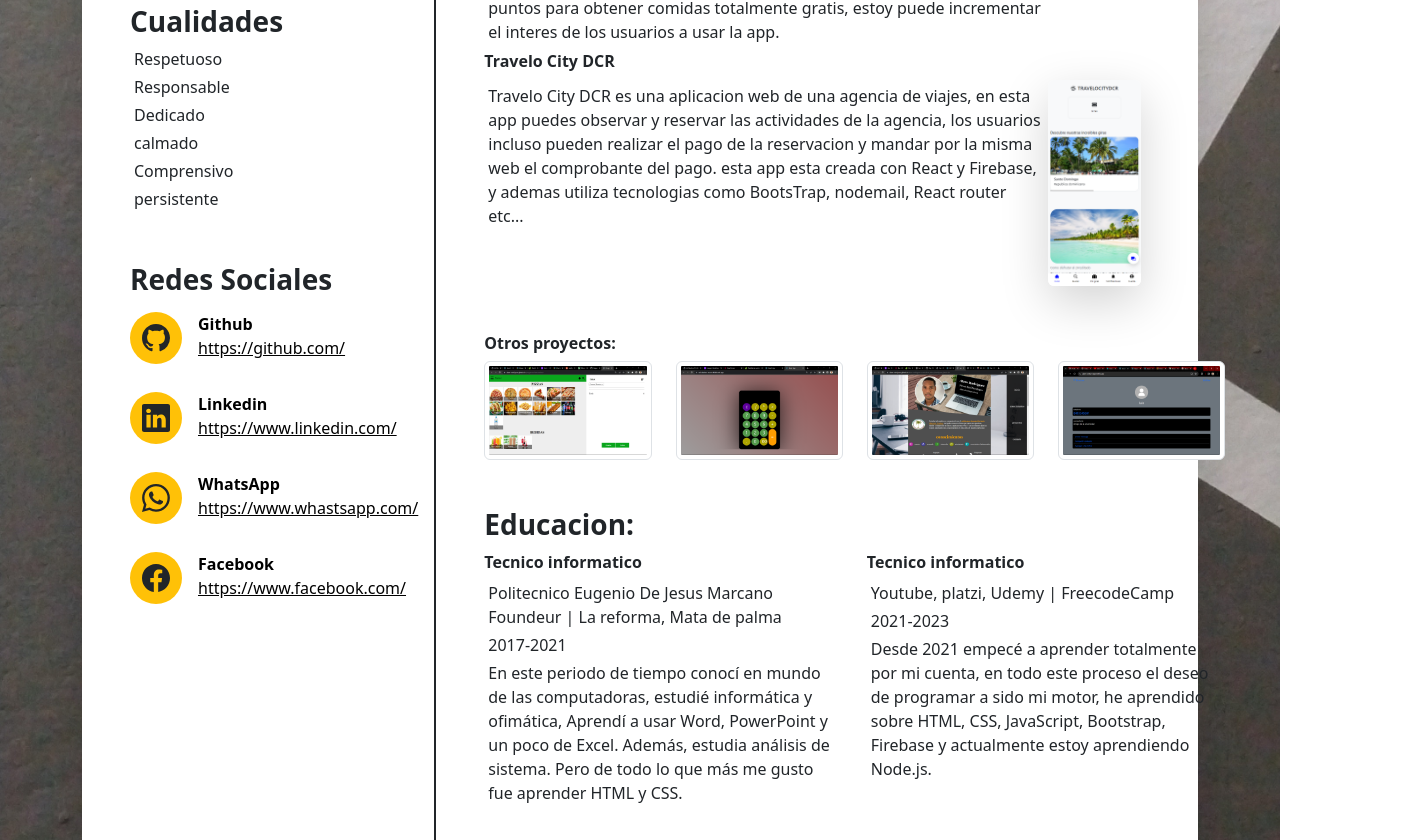
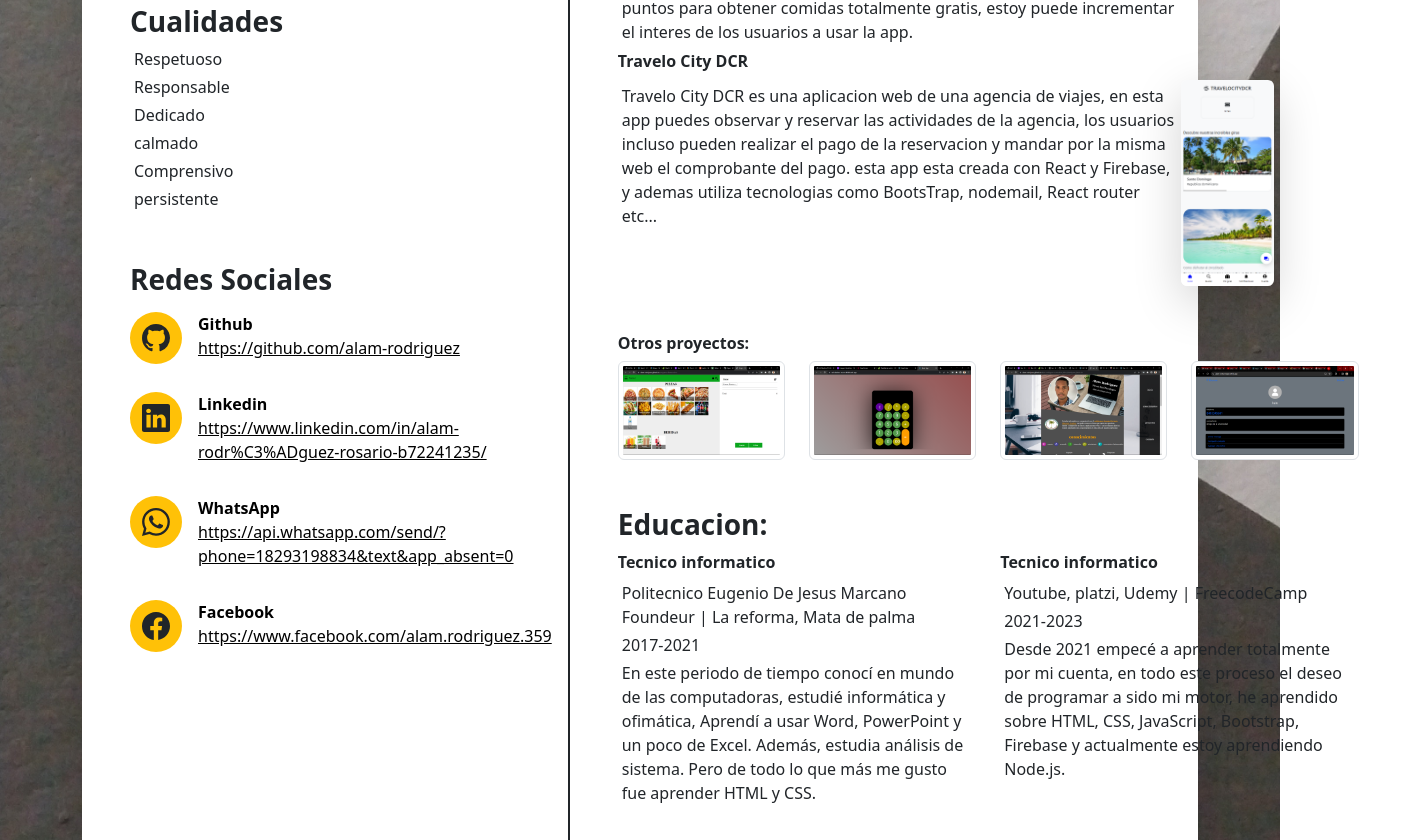
Before and after one commit to alam-rodriguez/curriculum, a React (Create React App) app: page / in a window 1280 px wide. Shown: the part 869-1709 px from the top of the page, 1407 px wide, since content can reach past the window. Built offline with nearby package versions, Linux system fonts and the light colour scheme.

Commit message:
first commit

```diff
--- a/src/components/Header.jsx
+++ b/src/components/Header.jsx
@@ -1,38 +1,25 @@
-import React from 'react';
-import './css/Header.css';
-import alamFoto from '../images/alam foto.JPG';
+import React from "react";
+import "./css/Header.css";
+import alamFoto from "../images/alam foto.JPG";
 import { BsTelephoneFill, BsFillFilePersonFill } from "react-icons/bs";
 import { TbMail } from "react-icons/tb";
-import HeaderLinks from './SubComponentes/HeaderLinks';
+import HeaderLinks from "./SubComponentes/HeaderLinks";
 
 const Header = () => {
   return (
-    <div className='d-flex flex-column flex-lg-row'>
-        <img src={alamFoto} alt="Foto de Alam Rodriguez" className='m-auto rounded-circle img-thumbnail p-0' />
-        <div className='m-auto text-center'>
-            <h1 className='title w-100 fw-bold fs-1'>Alam Rodriguez</h1>
-            <p className='fs-4 fw-lighter m-auto'>Front-End Developer</p>
-        </div>
-        <div className='m-auto d-flex flex-column'>
-          <HeaderLinks
-            Icon={BsTelephoneFill}
-            text='Telefono'
-            link='809-319-8834'
-          />
-          <HeaderLinks
-            Icon={TbMail}
-            text='E-mail'
-            link='alamrd2016@gmail.com'
-          />
-          <HeaderLinks
-            Icon={BsFillFilePersonFill}
-            text='Github'
-            link='Alam Rodriguez'
-          />
-        </div>
-
+    <div className="d-flex flex-column flex-lg-row">
+      <img src={alamFoto} alt="Foto de Alam Rodriguez" className="m-auto rounded-circle img-thumbnail p-0" />
+      <div className="m-auto text-center">
+        <h1 className="title w-100 fw-bold fs-1">Alam Rodriguez</h1>
+        <p className="fs-4 fw-lighter m-auto">Front-End Developer</p>
+      </div>
+      <div className="m-auto d-flex flex-column">
+        <HeaderLinks Icon={BsTelephoneFill} text="Telefono" link="809-319-8834" path="https://api.whatsapp.com/send/?phone=18293198834&text&app_absent=0" />
+        <HeaderLinks Icon={TbMail} text="E-mail" link="alamrd2016@gmail.com" path="mailto:alamrd2016@gmail.com" />
+        <HeaderLinks Icon={BsFillFilePersonFill} text="Github" link="Alam Rodriguez" path="https://github.com/alam-rodriguez" />
+      </div>
     </div>
-  )
-}
+  );
+};
 
 export default Header;
--- a/src/components/SectionLetf.jsx
+++ b/src/components/SectionLetf.jsx
@@ -1,56 +1,53 @@
-import React from 'react'
+import React from "react";
 
-import { BsGithub, BsLinkedin, BsWhatsapp, BsFacebook } from 'react-icons/bs';
+import { BsGithub, BsLinkedin, BsWhatsapp, BsFacebook } from "react-icons/bs";
 
-import SectionLeftHabilidades from './SubComponentes/SectionLeftHabilidades';
-import SectionLeftLenguajes from './SubComponentes/SectionLeftLenguajes';
-import SectionLetfCualidad from './SubComponentes/SectionLetfCualidad';
-import SectionLeftRedSocial from './SubComponentes/SectionLeftRedSocial';
-
+import SectionLeftHabilidades from "./SubComponentes/SectionLeftHabilidades";
+import SectionLeftLenguajes from "./SubComponentes/SectionLeftLenguajes";
+import SectionLetfCualidad from "./SubComponentes/SectionLetfCualidad";
+import SectionLeftRedSocial from "./SubComponentes/SectionLeftRedSocial";
 
 const SectionLetf = () => {
   return (
-    <div className='row text-center text-lg-start align-content-center ps-lg-5 flex-column flex-md-row'>
-
-      <header className='col-6 col-md-6 mt-5 col-lg-12'>
-        <h1 className='h3 fw-bold'>Habilidades</h1>
-        <SectionLeftHabilidades name='HTML' />
-        <SectionLeftHabilidades name='CSS' />
-        <SectionLeftHabilidades name='Bootstrap' />
-        <SectionLeftHabilidades name='JavaScript' />
-        <SectionLeftHabilidades name='React' />
-        <SectionLeftHabilidades name='Firebase' />
-        <SectionLeftHabilidades name='Flutter' />
+    <div className="row text-center text-lg-start align-content-center ps-lg-5 flex-column flex-md-row">
+      <header className="col-6 col-md-6 mt-5 col-lg-12">
+        <h1 className="h3 fw-bold">Habilidades</h1>
+        <SectionLeftHabilidades name="HTML" />
+        <SectionLeftHabilidades name="CSS" />
+        <SectionLeftHabilidades name="Bootstrap" />
+        <SectionLeftHabilidades name="JavaScript" />
+        <SectionLeftHabilidades name="React" />
+        <SectionLeftHabilidades name="Firebase" />
+        <SectionLeftHabilidades name="Flutter" />
       </header>
 
-      <div className='col-6 col-md-6 mt-5 pe-md-5 me-md-0 col-lg-12'>
-        <h2 className='h3 fw-bold'>Lenguajes</h2>
+      <div className="col-6 col-md-6 mt-5 pe-md-5 me-md-0 col-lg-12">
+        <h2 className="h3 fw-bold">Lenguajes</h2>
         <div>
-          <SectionLeftLenguajes idioma='Español' porcentaje={85} />
-          <SectionLeftLenguajes idioma='English' porcentaje={55} />
+          <SectionLeftLenguajes idioma="Español" porcentaje={85} />
+          <SectionLeftLenguajes idioma="English" porcentaje={55} />
         </div>
       </div>
 
-      <div className='col-6 col-md-6 mt-5 col-lg-12'>
-        <h1 className='h3 fw-bold'>Cualidades</h1>
-        <SectionLetfCualidad cualidad='Respetuoso' />
-        <SectionLetfCualidad cualidad='Responsable' />
-        <SectionLetfCualidad cualidad='Dedicado' />
-        <SectionLetfCualidad cualidad='calmado' />
-        <SectionLetfCualidad cualidad='Comprensivo' />
-        <SectionLetfCualidad cualidad='persistente' />
+      <div className="col-6 col-md-6 mt-5 col-lg-12">
+        <h1 className="h3 fw-bold">Cualidades</h1>
+        <SectionLetfCualidad cualidad="Respetuoso" />
+        <SectionLetfCualidad cualidad="Responsable" />
+        <SectionLetfCualidad cualidad="Dedicado" />
+        <SectionLetfCualidad cualidad="calmado" />
+        <SectionLetfCualidad cualidad="Comprensivo" />
+        <SectionLetfCualidad cualidad="persistente" />
       </div>
 
-      <div className='col-6 col-md-6 mt-5 col-lg-12'>
-        <h1 className='h3 fw-bold'>Redes Sociales</h1>
-        <SectionLeftRedSocial Icon={BsGithub} red='Github' link='https://github.com/' />
-        <SectionLeftRedSocial Icon={BsLinkedin} red='Linkedin' link='https://www.linkedin.com/' />
-        <SectionLeftRedSocial Icon={BsWhatsapp} red='WhatsApp' link='https://www.whastsapp.com/' />
-        <SectionLeftRedSocial Icon={BsFacebook} red='Facebook' link='https://www.facebook.com/' />
+      <div className="col-6 col-md-6 mt-5 col-lg-12">
+        <h1 className="h3 fw-bold">Redes Sociales</h1>
+        <SectionLeftRedSocial Icon={BsGithub} red="Github" link="https://github.com/alam-rodriguez" />
+        <SectionLeftRedSocial Icon={BsLinkedin} red="Linkedin" link="https://www.linkedin.com/in/alam-rodr%C3%ADguez-rosario-b72241235/" />
+        <SectionLeftRedSocial Icon={BsWhatsapp} red="WhatsApp" link="https://api.whatsapp.com/send/?phone=18293198834&text&app_absent=0" />
+        <SectionLeftRedSocial Icon={BsFacebook} red="Facebook" link="https://www.facebook.com/alam.rodriguez.359" />
       </div>
-
     </div>
-  )
-}
+  );
+};
 
 export default SectionLetf;
--- a/src/components/SectionRigth.jsx
+++ b/src/components/SectionRigth.jsx
@@ -60,16 +60,16 @@ const SectionRigth = () => {
         <div>
           <h2 className="fw-bold fs-6 pt-5">Otros proyectos:</h2>
           <div className="row">
-            <a className="col-12 col-sm-6 col-md-3" href="" target="_blank">
+            <a className="col-12 col-sm-6 col-md-3" href="https://fact-two.netlify.app/" target="_blank">
               <img className="img-thumbnail w-100 h-auto" src={Proyecto1} alt="" />
             </a>
-            <a className="col-12 col-sm-6 col-md-3" href="" target="_blank">
+            <a className="col-12 col-sm-6 col-md-3" href="https://calculadora-react-alam.netlify.app/" target="_blank">
               <img className="img-thumbnail w-100 h-auto" src={Proyecto2} alt="" />
             </a>
             <a className="col-12 col-sm-6 col-md-3" href="https://alam-rodriguez.github.io/alam-rodriguez-curriculum_Alam_Rodriguez.github.io/" target="_blank">
               <img className="img-thumbnail w-100 h-auto" src={OtrosProyecto1} alt="" />
             </a>
-            <a className="col-12 col-sm-6 col-md-3" href="https://alam-rodriguez.github.io/pizza-mia-guerra/" target="_blank">
+            <a className="col-12 col-sm-6 col-md-3" href="https://alam-contact-app.netlify.app/" target="_blank">
               <img className="img-thumbnail w-100 h-auto" src={ContactApp} alt="" />
             </a>
           </div>
--- a/src/components/SubComponentes/HeaderLinks.jsx
+++ b/src/components/SubComponentes/HeaderLinks.jsx
@@ -1,20 +1,19 @@
-import React from 'react';
+import React from "react";
 
-
-const HeaderLinks = ({Icon, text, link,}) => {
+const HeaderLinks = ({ Icon, text, link, path }) => {
   return (
-    <div className='m-3 w-100'>
-        <a className='d-flex text-black text-decoration-none' href="https://api.whatsapp.com/send/?phone=18293198834&text&app_absent=0" target='_blank'>
-            <div className='bg-black w-20 h-25 rounded-circle p-2 mt-1'>
-                <Icon className='text-warning m-1' />
-            </div>
-            <div className='mx-3'>
-                <p className='fw-semibold mb-0'>{text}</p>
-                <p className='fw-light m-0 text-decoration-underline'>{link}</p>
-            </div>
+    <div className="m-3 w-100">
+      <a className="d-flex text-black text-decoration-none" href={path} target="_blank">
+        <div className="bg-black w-20 h-25 rounded-circle p-2 mt-1">
+          <Icon className="text-warning m-1" />
+        </div>
+        <div className="mx-3">
+          <p className="fw-semibold mb-0">{text}</p>
+          <p className="fw-light m-0 text-decoration-underline">{link}</p>
+        </div>
       </a>
     </div>
-  )
-}
+  );
+};
 
 export default HeaderLinks;
```
